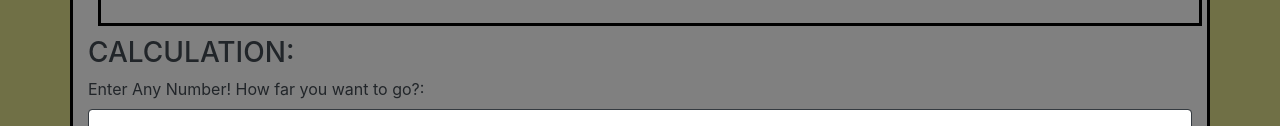
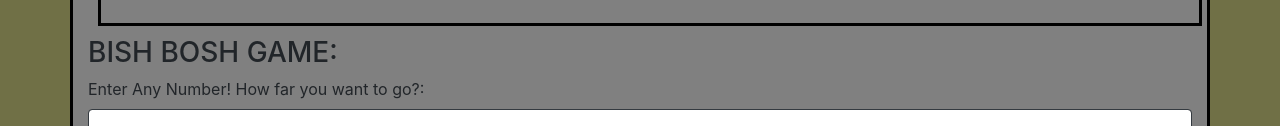
Before and after one commit to Mahestkhlm/BishBoshJavaScripit, a plain HTML site: page BishBosh2.0/index.html in a window 1280 px wide. Shown: the part 416-542 px from the top of the page. Drawn offline with nearby package versions, Linux system fonts and the light colour scheme; files that its build step writes are made by us from their sources.

Commit message:
Update index.html

```diff
--- a/BishBosh2.0/index.html
+++ b/BishBosh2.0/index.html
@@ -35,7 +35,7 @@
                 </div>
             </p>
         </div>
-        <h3>CALCULATION:</h3>
+        <h3>BISH BOSH GAME:</h3>
         <label for="number">Enter Any Number!  How far you want to go?:</label>
         <input type="text" class="form-control border-dark mb-1 mr-sm-2" id="number" /><br>
         <label for="bishnumber">Enter a Bish DivisibleNumber :</label>
```
